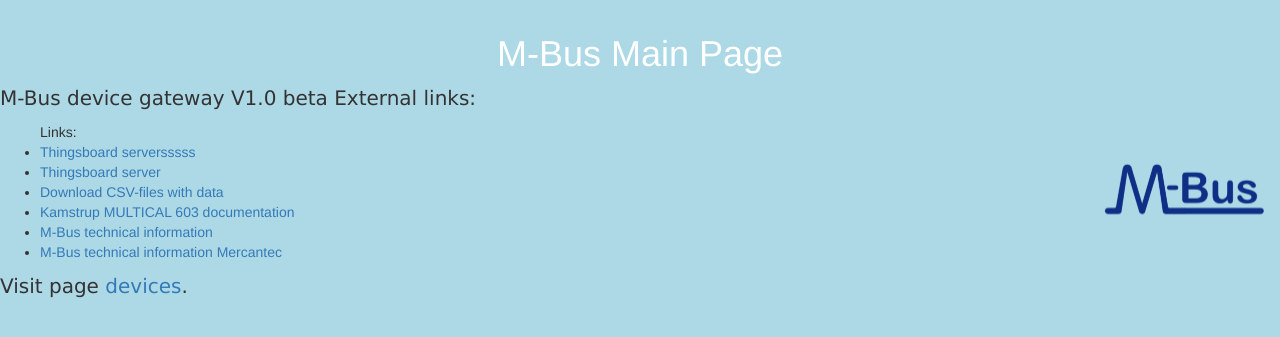
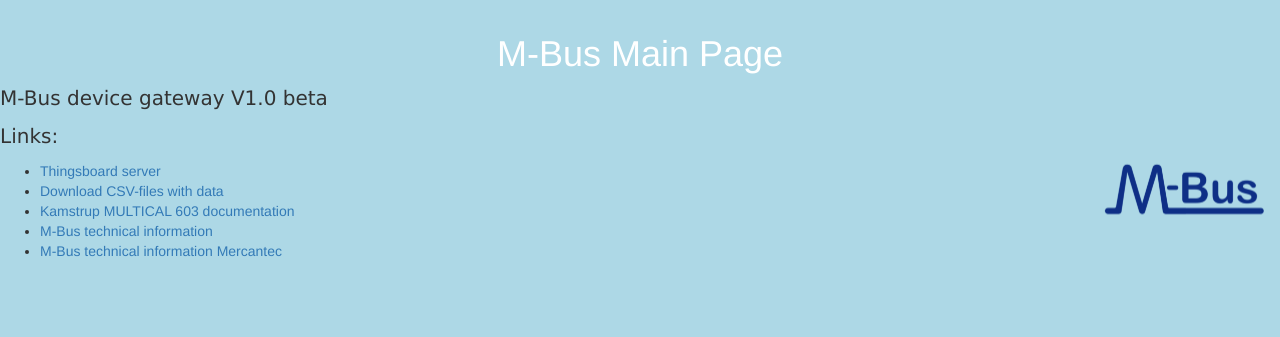
Before and after one commit to heth/htmbus, a Flask app: template mbuswebd/templates/index.html in a window 1280 px wide. Shown: the part 51-388 px from the top of the page. Run offline with Flask 3, Linux system fonts and the light colour scheme; the template is opened without the code that fills it: most values are stand-ins (such as "Sample title", 1, 10 or a date in 2020); parts of the project's set-up code (start-up, migrations or seed data) failed here and were passed over; some libraries are stand-ins or nearby versions.

Commit message:
Minor changes

```diff
--- a/mbus.yaml
+++ b/mbus.yaml
@@ -44,7 +44,7 @@
   tty: "/dev/ttyS4"
   baud: 9600
   pollinterval: 60
-  csvdir: "/var/www/data/" # CSV files directory
+  csvdir: "/var/www/mbus/csv/" # CSV files directory
   devices:
     - {name: "stand1", address: 68, type: "kam603"}
     - {name: "stand2", address: 69, type: "gav340"}
--- a/mbuswebd/mbuswebd.py
+++ b/mbuswebd/mbuswebd.py
@@ -33,8 +33,6 @@
 
 app = Flask(__name__, instance_relative_config=True)  # Relative_config looks in templates dir
 socketio = SocketIO(app,async_mode="threading")
-#socketio = SocketIO(app,async_mode=async_mode)
-#AutoIndex(app, browse_root="/var/www/data/kam603")
 nav = Nav(app)
 Bootstrap(app)
 img()
@@ -73,10 +71,10 @@
         print("-----------------------> Count: {}                                       ".format(count),end='\r',flush=True)
 
 
-@app.route("/ai")
-def ai():
-    AutoIndex(app, browse_root="/var/www/data/kam603")
-    return render_template('ai.html')
+#@app.route("/ai")
+#def ai():
+#    AutoIndex(app, browse_root="/var/www/data/kam603")
+#    return render_template('ai.html')
 
 @app.route("/navpage")
 def navpage():
@@ -90,7 +88,7 @@
 
 @app.route("/statusdevices")
 async def statusdevices():
-    devstat = await nats_thread.devicesget()
+    devstat = await nats_thread.devices_get()
     print("Devstat  = {}".format(devstat))
     # Example:  [{"address": "68", "timestamp": 1722343820, "count": 826, "error": 0, "device_name": "stand1", "delta": {"\u0394Power": 0, "\u0394Vol flow": 0.0, "\u0394Energy": 1}, "manufacturer": "KAM", "version": "53", "name": "Kamstrup Multical 603"}
     return render_template('devices.html',status=devstat)
--- a/mbuswebd/nats_thread.py
+++ b/mbuswebd/nats_thread.py
@@ -19,7 +19,6 @@
 def init():
     global natglo
     natglo['loop']=asyncio.new_event_loop()
-    #loop=asyncio.new_event_loop()
     natglo['thread']=threading.Thread(target=start_background_loop, args=(natglo['loop'],), daemon=True)
     natglo['thread'].start()
     task = asyncio.run_coroutine_threadsafe(nats_thread(), natglo['loop'])
@@ -28,9 +27,7 @@
 # nats_start() starts nats - called from thread initialized in init()
 async def nats_start(subject):
     global natglo
-    #global natsclient
-    #global natslock
-    #natglo['lient'] = await nats.connect(easyyaml.get('nats','connect_str') or "nats://127.0.0.1:4222")
+
     print("Natsstart",flush=True)
     print("Natsstart on subject: {}".format(subject))
     try:
@@ -40,45 +37,34 @@
         print("Natsstart 3",flush=True)
     except Exception as e:
         print("Something went wrong: {}".format(e))
-        #natglo['headline'] = await natglo['client'].request(easyyaml('nats','request'),bytes("headline","utf8")) # Wait until ready
-        #natglo['headline'] = await natglo['client'].request(easyyaml.get('nats','request'),bytes("headline","utf8")) # Wait until ready
-    natglo['headline'] = "ERROR"
+
+    natglo['headline'] = "ERROR" # Default value
     while True:
         try:
             natglo['headline'] = await natglo['client'].request(easyyaml.get('nats','request'),b"headline kam603") # Wait until ready
-            #natglo['headline'] = await natglo['client'].request("futtog.vogn",b"headline") # Wait until ready
             print("Nats headline er {}".format(natglo['headline']))
             break
         except:
             pass
     natglo['headline'] = easyjson.deser(natglo['headline'].data)
-    #print("headline = {}".format(natglo['headline'].data))
     print("headline = {}".format(natglo['headline']))
     print("NATS started on subject: {}".format(subject))
-    #natglo['lock'] = threading.Lock()
     natglo['lock'].acquire()
 
 async def nats_sub_handler(msg):
-    #print("NATS subhandler engaged")
     subtopics=re.split("\.",msg.subject)
     if subtopics[3] == easyyaml.get('nats','subtopic_data'):
         json_data=easyjson.deser(msg.data)
         dataput(json_data)
         return()
     if subtopics[3] == easyyaml.get('nats','subtopic_error'):
-        #print(str(msg.data, encoding='utf-8'))
         return()
 
 async def nats_thread():
-    #global devstat
     print("Thread running")
     await nats_start(easyyaml.get('nats','devicetopic'))
     print("NATS running")
     while True:
-        #try:
-        #    devstat = await natglo['client'].request(easyyaml.get('nats','request'),b"devices")
-        #except:
-        #    pass
         await asyncio.sleep(5)
 
 # No queueing of data as latest is sufficient
@@ -98,7 +84,7 @@
     return(natglo['headline'])
 
 #Giver ikke mening at kalde fra main-thread. Anden kontekst
-async def devicesget():
+async def devices_get():
     try:
         print("This is first in devices data: ",flush=True)
         devstat = await natglo['client'].request(easyyaml.get('nats','request'),b"devices")
@@ -107,10 +93,6 @@
     except:
         pass
 
-def devicesget2():
-    print(devstat,flush=True)
-    return(easyjson.deser(devstat.data))
-
 def start_background_loop(loop: asyncio.AbstractEventLoop) -> None:
     asyncio.set_event_loop(loop)
     loop.run_forever()
--- a/mbuswebd/templates/index.html
+++ b/mbuswebd/templates/index.html
@@ -3,22 +3,18 @@
 <h1>M-Bus Main Page</h1>
 <p>
 M-Bus device gateway V1.0 beta
-
-External links:
-<ul>
+</p>
 <script type="text/javascript">
     var ip = location.host;
     log(ip);
 </script>
-  <img src="static/1599px-MBusLogo240.png" alt="M-Bus Logo" style="float:right;width:200px;>
-
-  <li><a target=_"blank">Links:</a></li>
-  <li><a href="http://{{ broker }}" target="_blank">Thingsboard serversssss</a></li>
-  <li><a href="http://{{ broker }}:8080" target="_blank">Thingsboard server</a></li>
-  <li><a href="http://{{ csvserver }}/kam603" target="_blank">Download CSV-files with data</a></li>
+  <img src="static/1599px-MBusLogo240.png" alt="M-Bus Logo" style="float:right;width:200px;">
+<p>Links:</a>
+<ul>
+  <li><a href="http://{{ broker }}" target="_blank">Thingsboard server</a></li>
+  <li><a href="http://{{ csvserver }}/csv" target="_blank">Download CSV-files with data</a></li>
   <li><a href="https://www.kamstrup.com/en-en/heat-solutions/meters-devices/meters/multical-603/documents" target="_blank">Kamstrup MULTICAL 603 documentation</a></li>
   <li><a href="https://m-bus.com/downloads" target="_blank">M-Bus technical information</a></li>
   <li><a href="https://mars.merhot.dk/w/index.php/M-BUS" target="_blank">M-Bus technical information Mercantec</a></li>
 </ul>
-<p>Visit page <a href="/alldevices">devices</a>.</p>
 {% endblock %}
```
Also changed, not shown: 3 other files.
